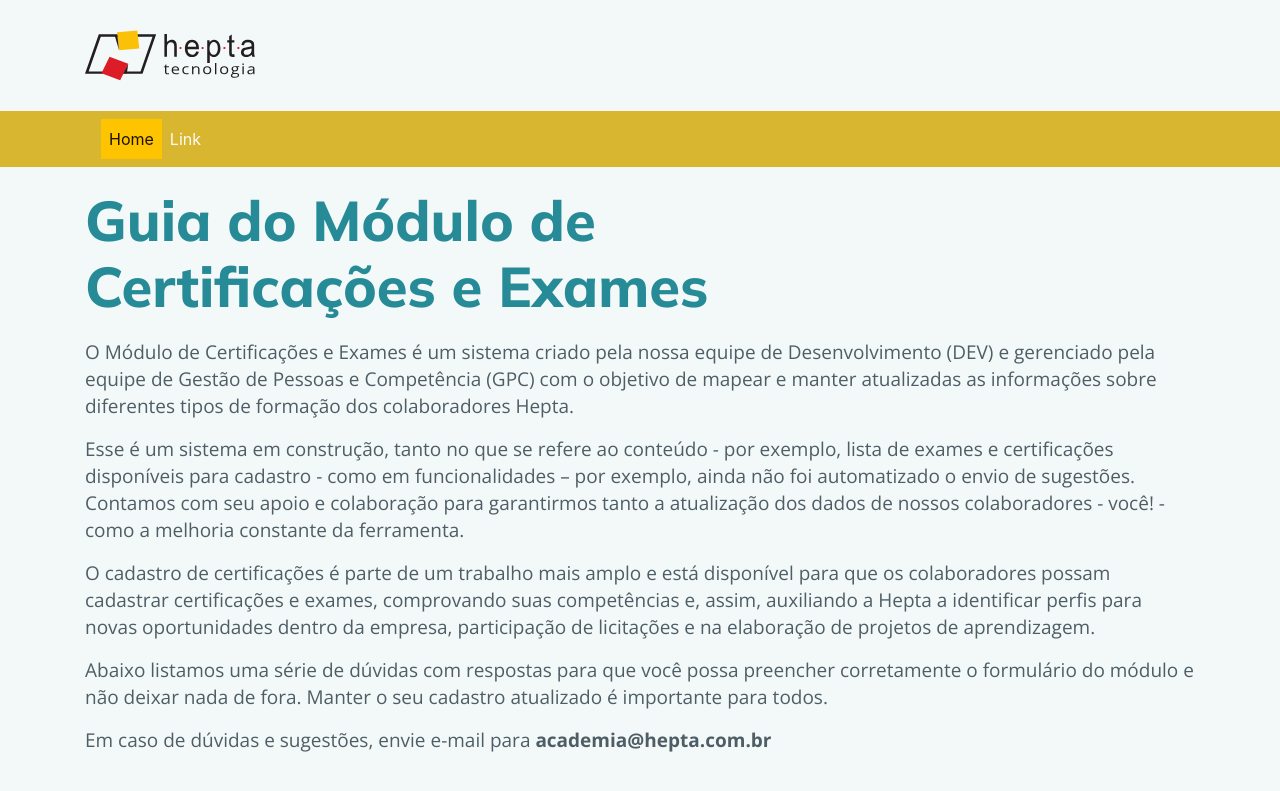
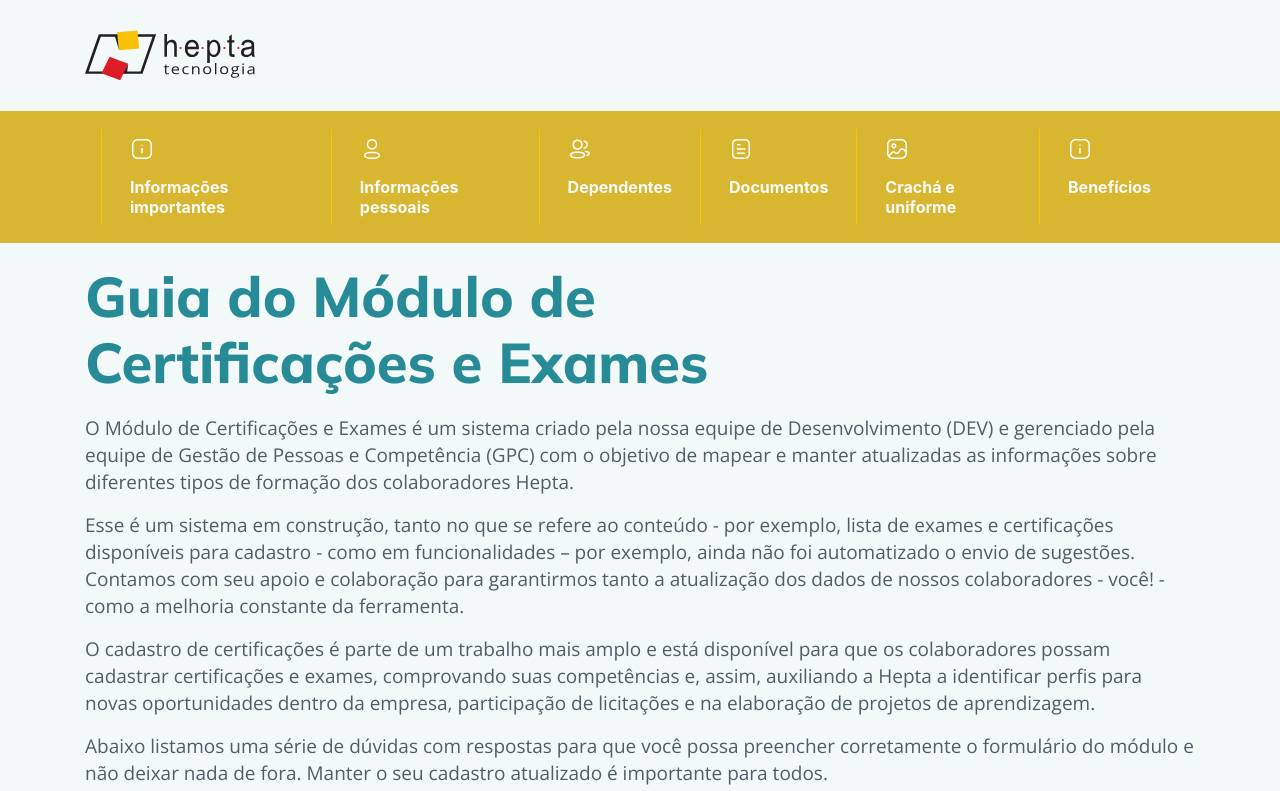
Before and after one commit to fontnelle/hepta-fac, a plain HTML site: page index.html in a window 1280 px wide. Shown: the top 791 px of the page. Drawn offline with nearby package versions, Linux system fonts and the light colour scheme.

Commit message:
Style do menu

```diff
--- a/assets/css/partials/_layout.scss
+++ b/assets/css/partials/_layout.scss
@@ -1,86 +1,95 @@
-.sub-menu{
+.sub-menu {
   margin: 30px 0;
 }
 
-.menu{
+.menu {
   background-color: $laranja-escuro;
+  padding: 10px;
   .navbar{
-    background: none !important;
-    .nav-link{
-      color: #fafafa;
+    .navbar-nav {
+      .nav-item{
+        border-left: 1px solid $laranja;
+        padding: 0 20px;
 
-    }
-    .active{
-      background-color: $laranja;
-      color: #fafafa;
+        &:hover{
+          background-color: $laranja;
+          transform:translateY(3px);
+          transition: .3s ease;
+          border-left: none;
+        }
+        a{
+          color: #fafafa;
+          font-weight: bold;
+          line-height: 20px;
+          transition: .3s ease;
+
+        }
+      }
+
     }
   }
 }
 
-.topo{
-  h1{
+.topo {
+  h1 {
     @include titulo;
   }
-  p{
+  p {
     @include paragrafo;
-    &::selection{
+    &::selection {
       background-color: hotpink;
       color: #fff;
     }
-    a{
-      color: #4F5E66;
+    a {
+      color: #4f5e66;
       font-weight: bold;
     }
   }
 }
 
-.busca{
-  h2{
+.busca {
+  h2 {
     @include titulo;
     font-size: 36px;
     line-height: 46px;
     margin: 40px 0;
     color: #34434b;
   }
-  .form-control{
+  .form-control {
     width: 480px;
     height: calc(3rem + 1rem + 4px);
     border: none;
     margin-bottom: 40px;
-    box-shadow: 0px 12px 24px rgba(48, 42, 42, 0.05), 0px 3.61765px 7.2353px rgba(48, 42, 42, 0.0325794), 0px 1.50259px 3.00517px rgba(48, 42, 42, 0.025), 0px 0.543456px 1.08691px rgba(48, 42, 42, 0.0174206);
+    box-shadow: 0px 12px 24px rgba(48, 42, 42, 0.05), 0px 3.61765px 7.2353px rgba(48, 42, 42, 0.0325794),
+      0px 1.50259px 3.00517px rgba(48, 42, 42, 0.025), 0px 0.543456px 1.08691px rgba(48, 42, 42, 0.0174206);
   }
-
 }
 
-.perguntas{
-
-  h3{
+.perguntas {
+  h3 {
     @include titulo;
     font-size: 22px;
     line-height: 28px;
-
   }
-  p{
+  p {
     @include paragrafo;
-
   }
 
-  .card{
+  .card {
     background-color: none;
     border: none;
     padding: 0;
     margin-bottom: 10px;
-    .card-header{
+    .card-header {
       border: none;
       background: none;
       border-bottom: 1px solid rgb(241, 241, 241);
       cursor: pointer;
     }
-    strong{
+    strong {
       font-weight: 700;
     }
-    img{
-
+    img {
       border-radius: 10px;
     }
   }
--- a/index.html
+++ b/index.html
@@ -27,20 +27,56 @@
   <header>
     <div class="container-fluid menu">
       <div class="container">
-        <nav class="navbar navbar-expand-lg navbar-light bg-light">
+        <nav class="navbar navbar-expand-lg navbar-light ">
           <a class="navbar-brand d-block d-sm-none" href="#">Menu</a>
           <button class="navbar-toggler" type="button" data-toggle="collapse" data-target="#navbarSupportedContent" aria-controls="navbarSupportedContent" aria-expanded="false" aria-label="Toggle navigation">
             <span class="navbar-toggler-icon"></span>
           </button>
 
           <div class="collapse navbar-collapse" id="navbarSupportedContent">
-            <ul class="navbar-nav mr-auto">
-              <li class="nav-item active">
-                <a class="nav-link" href="#">Home <span class="sr-only">(current)</span></a>
+            <ul class="navbar-nav ">
+              <li class="nav-item">
+               <a class="nav-link" href="#">
+                <p><img src="assets/img/icon-info.svg" alt=""></p>
+                Informações importantes
+                </a>
               </li>
+
               <li class="nav-item">
-                <a class="nav-link" href="#">Link</a>
-              </li>
+                <a class="nav-link" href="#">
+                  <p><img src="assets/img/icon-pessoal.svg" alt=""></p>
+                 Informações pessoais
+                 </a>
+               </li>
+
+               <li class="nav-item">
+                <a class="nav-link" href="#">
+                  <p><img src="assets/img/icon-dependente.svg" alt=""></p>
+                 Dependentes
+                 </a>
+               </li>
+
+               <li class="nav-item">
+                <a class="nav-link" href="#">
+                 <p><img src="assets/img/icon-documento.svg" alt=""></p>
+                 Documentos
+                 </a>
+               </li>
+
+               <li class="nav-item">
+                <a class="nav-link" href="#">
+                 <p><img src="assets/img/icon-cracha.svg" alt=""></p>
+                 Crachá e uniforme
+                 </a>
+               </li>
+
+               <li class="nav-item">
+                <a class="nav-link" href="#">
+                 <p><img src="assets/img/icon-info.svg" alt=""></p>
+                 Benefícios
+                 </a>
+               </li>
+
             </ul>
           </div>
         </nav>
```
Also changed, not shown: assets/css/style.css, assets/img/icon-cracha.svg (added), assets/img/icon-dependente.svg (added), assets/img/icon-documento.svg (added), assets/img/icon-info.svg (added), assets/img/icon-pessoal.svg (added), 1 other file.
